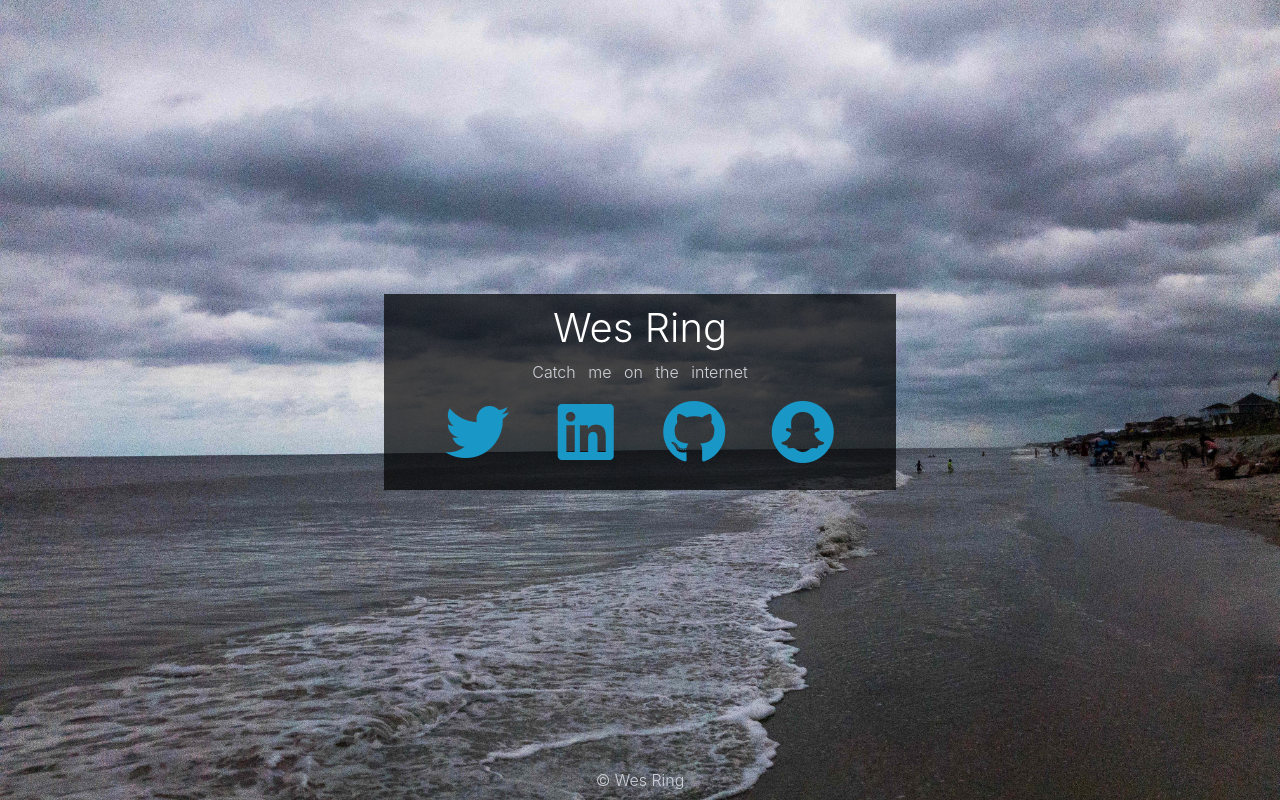
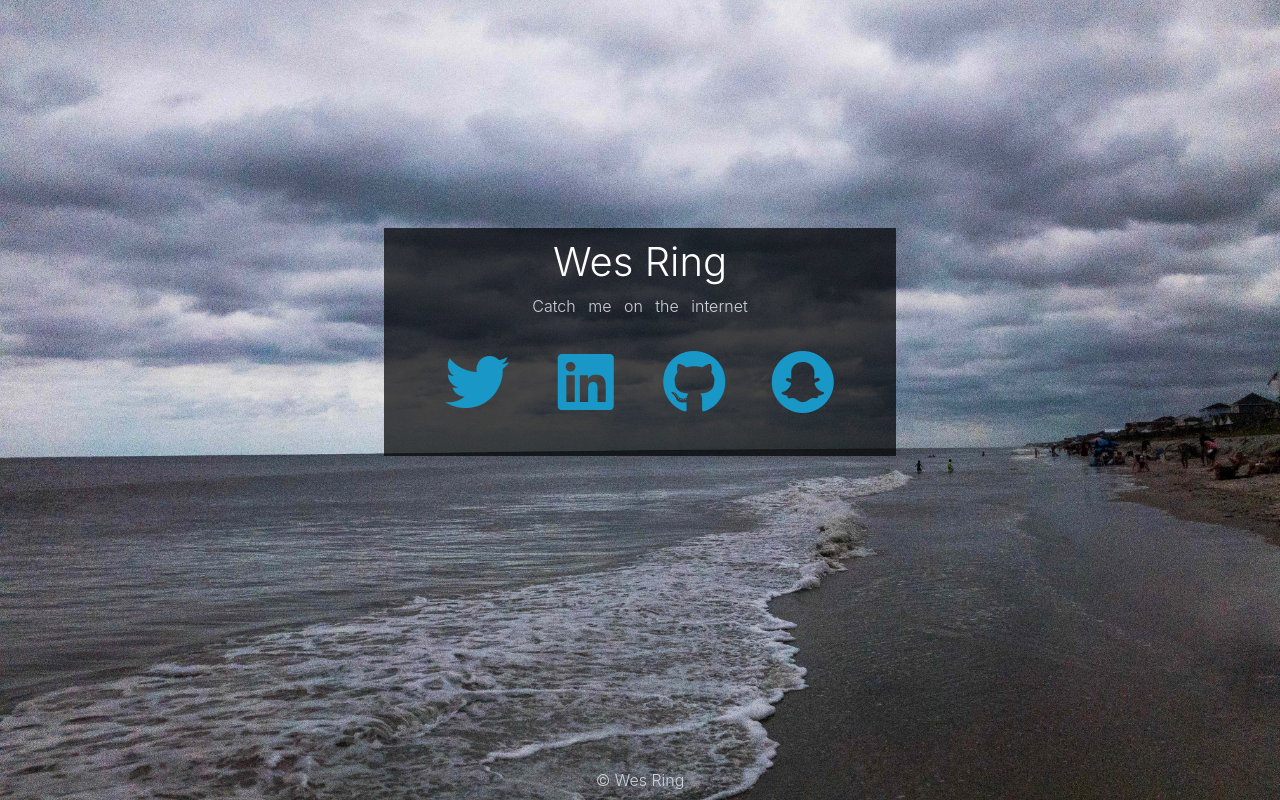
Before and after one commit to WesR/WesR.github.io, a plain HTML site: page index.html in a window 1280 px wide. Drawn offline with Linux system fonts and the light colour scheme.

Commit message:
padding for tablets

```diff
--- a/assets/css/main.css
+++ b/assets/css/main.css
@@ -62,7 +62,7 @@ modal {
 }
 
 .center {
-	transform: translateY(150%);
+	transform: translateY(100%);
 	margin: auto;
 	text-align: center;
 	width: 40%;
--- a/index.html
+++ b/index.html
@@ -27,22 +27,22 @@
                 <p class="list-inline-item light-text" data-chaffle="">internet</p>
             </div>
             <ul class="list-inline">
-                <li class="list-inline-item px-3">
+                <li class="list-inline-item p-3">
                     <a href="https://twitter.com/Und3rflow" class="fa-stack fa-2x">
                         <i class="fab fa-twitter fa-stack-2x"></i>
                     </a>
                 </li>
-                <li class="list-inline-item px-3">
+                <li class="list-inline-item p-3">
                     <a href="https://www.linkedin.com/in/wesley-ring-741181123" class="fa-stack fa-2x">
                         <i class="fab fa-linkedin fa-stack-2x"></i>
                     </a>
                 </li>
-                <li class="list-inline-item px-3">
+                <li class="list-inline-item p-3">
                     <a href="https://github.com/WesR" class="fa-stack fa-2x">
                         <i class="fab fa-github fa-stack-2x"></i>
                     </a>
                 </li>
-                <li class="list-inline-item px-3">
+                <li class="list-inline-item p-3">
                     <a href="https://www.snapchat.com/add/ringwes" class="fa-stack fa-2x">
                         <i class="fab fa-snapchat fa-stack-2x"></i>
                     </a>
```
